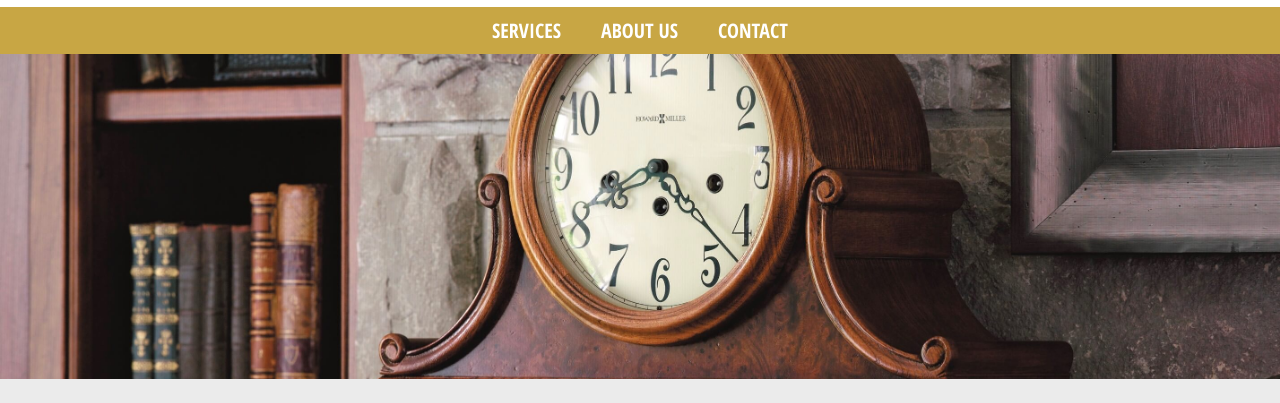
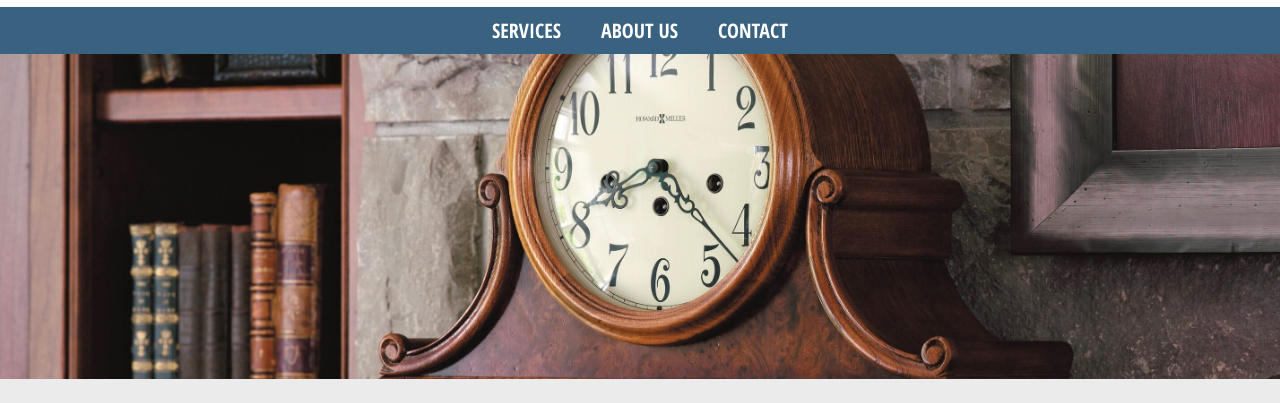
Before and after one commit to ackerm44/new-england-clock, a plain HTML site: page index.html in a window 1280 px wide. Shown: the part 153-556 px from the top of the page. Drawn offline with nearby package versions, Linux system fonts and the light colour scheme.

Commit message:
Change nav color

```diff
--- a/css/theme.css
+++ b/css/theme.css
@@ -36,7 +36,7 @@ body {
 
 
 nav {
-    background: #C8A644;
+    background: #396180;
     padding: 10px;
     display: flex;
     align-items: center;
```
